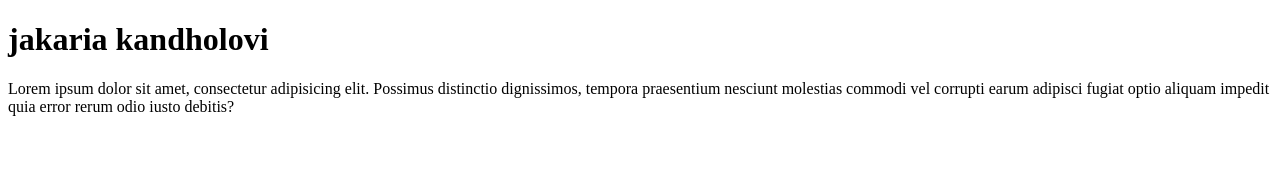
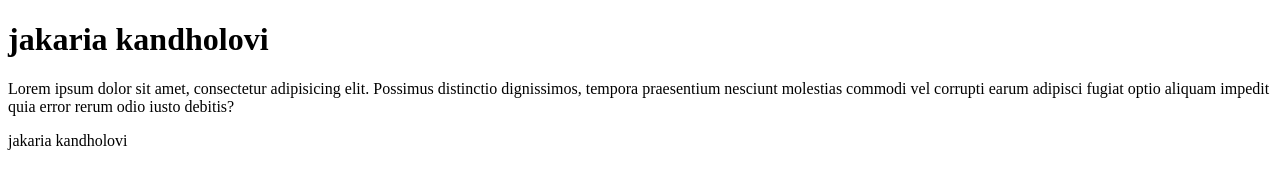
Before and after one commit to jakariacodes-bd/first-projects, a plain HTML site: page index.html in a window 1280 px wide. Drawn offline with Linux system fonts and the light colour scheme.

Commit message:
Update index.html

```diff
--- a/index.html
+++ b/index.html
@@ -13,6 +13,7 @@
         nesciunt molestias commodi vel corrupti earum adipisci fugiat optio aliquam impedit quia error rerum odio iusto
         debitis?
     </p>
+    <p>jakaria kandholovi</p>
 </body>
 
 </html>
```
